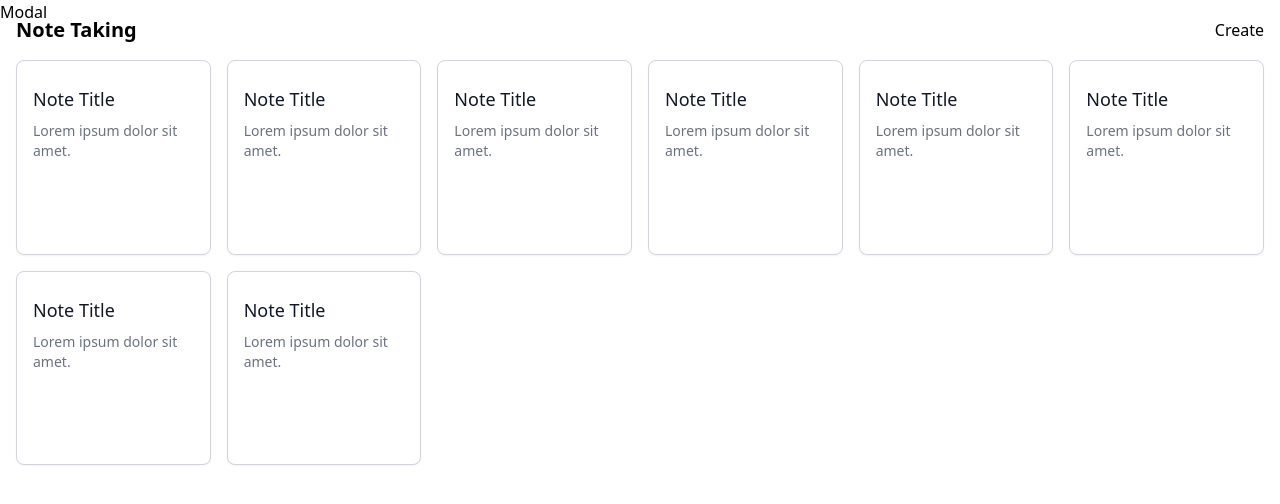
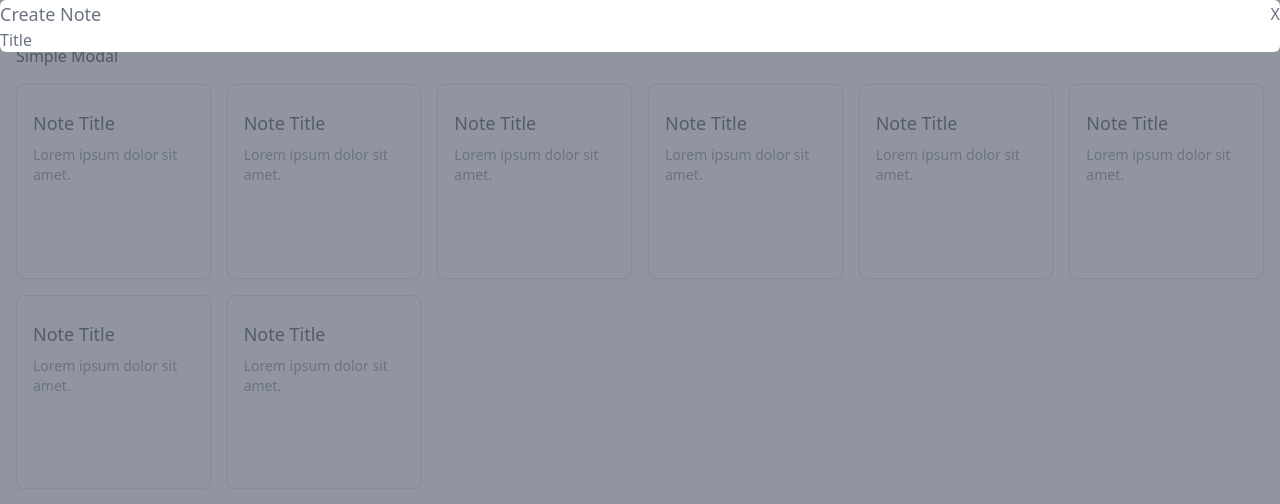
Before and after one commit to SaeromB/note-taking-app, a Next.js app: page / in a window 1280 px wide. Both pictures are taken after a click on the button "Create". Shown: the top 504 px of the page. Built offline with nearby package versions, Linux system fonts and the light colour scheme.

Commit message:
Added ManageNote modal

```diff
--- a/pages/index.tsx
+++ b/pages/index.tsx
@@ -3,21 +3,27 @@ import Image from 'next/image'
 import styles from '../styles/Home.module.css'
 import Button from '../src/components/button'
 import Card from '../src/components/card'
-import CreateNote from '../src/components/create-note'
-import { useState } from 'react'
+import CreateNoteModal from '../src/components/create-note'
+import ManageNote from '../src/components/manage-note'
+
+import React, { useState } from 'react'
 
 const Home = () => {
-  const [showCreateModal, setCreateModal] = useState(false)
-  const onClick = () => setCreateModal(true)
+  const [show, setShow] = useState(false)
 
   return (
     <>
-      {showCreateModal ? <CreateNote /> : null}
       <div className="p-4">
         <div className="flex justify-between">
           <h1 className="font-semibold	leading-7	text-xl">Note Taking</h1>
-          <button onClick={onClick}>Create</button>
+          <button onClick={() => setShow(true)}>Create</button>
+          {/* <CreateNoteModal show={show} setShow={setShow}>
+            This is inside the modal!
+          </CreateNoteModal> */}
+          {/* <button onClick={() => setShow(true)}>Create</button>
+          <CreateNoteModal>Hello</CreateNoteModal> */}
         </div>
+        <ManageNote />
         <div className="grid grid-cols-2 mt-4 gap-4 sm:grid-cols-3 md:grid-cols-4 xl:grid-cols-6">
           <Card />
           <Card />
@@ -28,6 +34,7 @@ const Home = () => {
           <Card />
           <Card />
         </div>
+        <CreateNoteModal show={show} setShow={setShow}></CreateNoteModal>
       </div>
     </>
   )
--- a/src/components/create-note/index.tsx
+++ b/src/components/create-note/index.tsx
@@ -1,7 +1,50 @@
-import React from 'react'
+import React, { FC } from 'react'
 
-const CreateNote = () => {
-  return <div className="fixed">Modal</div>
+type CreateModalProps = {
+  closeable?: boolean
+  show?: any
+  setShow?: any
 }
 
-export default CreateNote
+// const CreateNoteModal: FC<CreateModalProps> = ({ children, show, setShow }) => {
+//   return (
+//     show && (
+//       <div className="fixed z-10 inset-0 overflow-y-auto bg-gray-500 opacity-75">
+//         <div className="bg-white m-4 p-6 rounded-lg">
+//           <div className="flex items-center justify-between">
+//             <div className="text-lg">Create Note</div>
+//             <button onClick={() => setShow(false)}>X</button>
+//           </div>
+//           <div className="mt-6">
+//             <div>Title</div>
+//             <input />
+//           </div>
+//         </div>
+//       </div>
+//     )
+//   )
+// }
+
+const CreateNoteModal: FC<CreateModalProps> = ({ children, show, setShow }) => {
+  return (
+    show && (
+      <div className="fixed z-10 inset-0 overflow-y-auto">
+        <div className="flex items-center justify-center min-h-screen pt-4 px-4 pb-20 text-center">
+          <div className="fixed inset-0 bg-gray-500 bg-opacity-75 transition-opacity">
+            <div className="inline-block w-full align-bottom bg-white rounded-md text-gray-500">
+              <div className="flex items-center justify-between">
+                <div className="text-lg">Create Note</div>
+                <button onClick={() => setShow(false)}>X</button>
+              </div>
+              <div>
+                <div className="text-left">Title</div>
+              </div>
+            </div>
+          </div>
+        </div>
+      </div>
+    )
+  )
+}
+
+export default CreateNoteModal
--- /dev/null
+++ b/src/components/manage-note/index.tsx
@@ -0,0 +1,19 @@
+import React from 'react'
+
+const ManageNote = () => {
+  return (
+    <div>
+      <button>Simple Modal</button>
+
+      <div className="hidden overflow-x-hidden overflow-y-auto fixed h-modal md:h-full top-4 left-0 right-0 md:inset-0 z-50 justify-center items-center">
+        <div className="relative w-full max-w-2xl px-4 h-full md:h-auto">
+          <div className="bg-white rounded-lg shadow relative dark:bg-gray-700">
+            <h3>Hello</h3>
+          </div>
+        </div>
+      </div>
+    </div>
+  )
+}
+
+export default ManageNote
```
